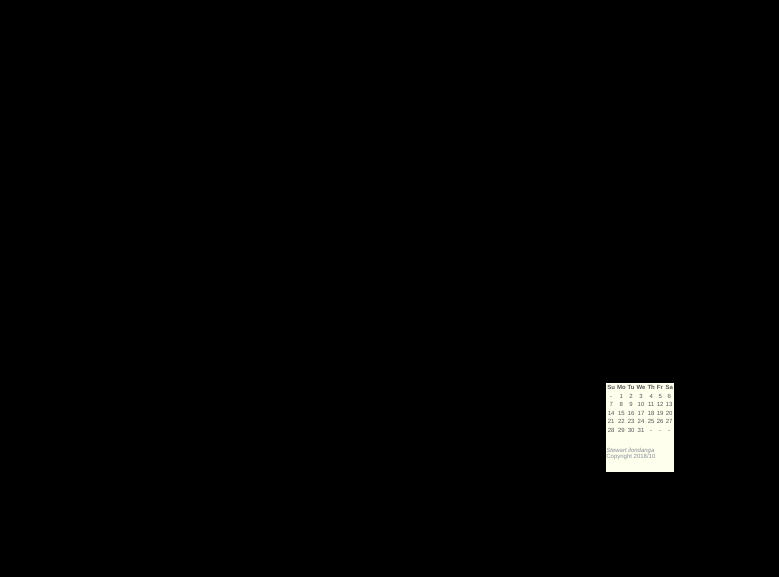
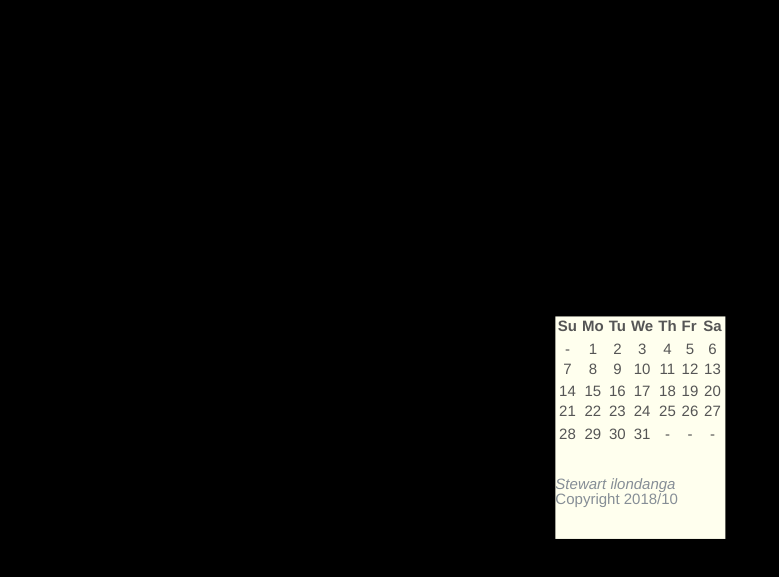
Before and after one commit to stewilondanga/puppetz-text, a plain HTML site: page index.html in a window 1280 px wide. In both pictures the pointer is over the element 639 px from the left and 614 px from the top of the page. Shown: the part 187-764 px from the top of the page, without its empty margins (0-779 px from the left). Drawn offline with nearby package versions, Linux system fonts and the light colour scheme.

Commit message:
add css/styles.css

```diff
--- a/css/styles.css
+++ b/css/styles.css
@@ -92,12 +92,12 @@ input[type="radio"]:checked+label {
   transition: all 0.2s linear;
 }
 
-/*.cal:hover {
+.cal:hover {
   transform: scale(2.5);
   transition: all 0.4s linear;
 }
 
-.cal caption {
+/*.cal caption {
   background: #d44;
   color: #eee;
   font-size: 15px;
```
